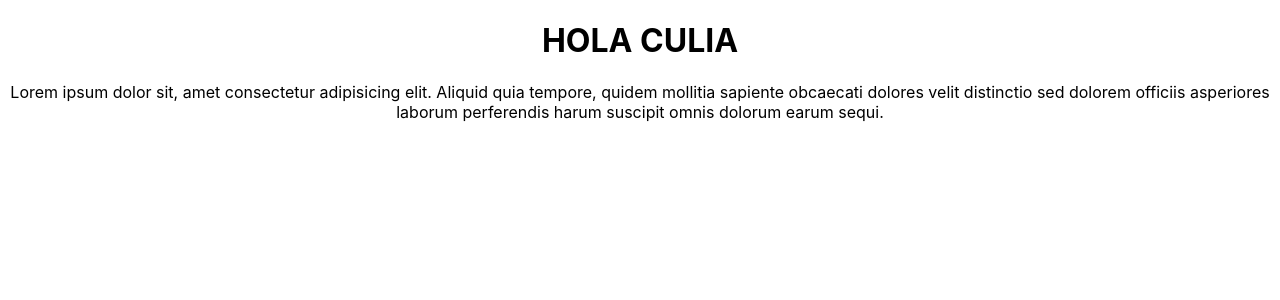
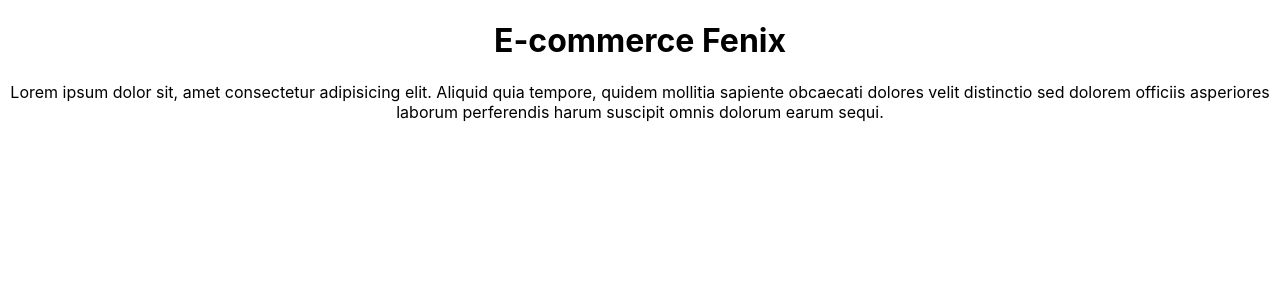
Before and after one commit to lucastabare/e-commerce-coder, a React (Create React App) app: page / in a window 1280 px wide. Shown: the top 300 px of the page. Built offline with nearby package versions, Linux system fonts and the light colour scheme.

Commit message:
desafio 1

```diff
--- a/src/App.js
+++ b/src/App.js
@@ -4,7 +4,7 @@ import "./App.css";
 function App() {
   return (
     <div className="App">
-      <h1>HOLA CULIA</h1>
+      <h1>E-commerce Fenix</h1>
       <p>Lorem ipsum dolor sit, amet consectetur adipisicing elit. Aliquid quia tempore, quidem mollitia sapiente obcaecati
         dolores velit distinctio sed dolorem officiis asperiores laborum perferendis harum suscipit omnis dolorum earum sequi.</p>
     </div>
```
